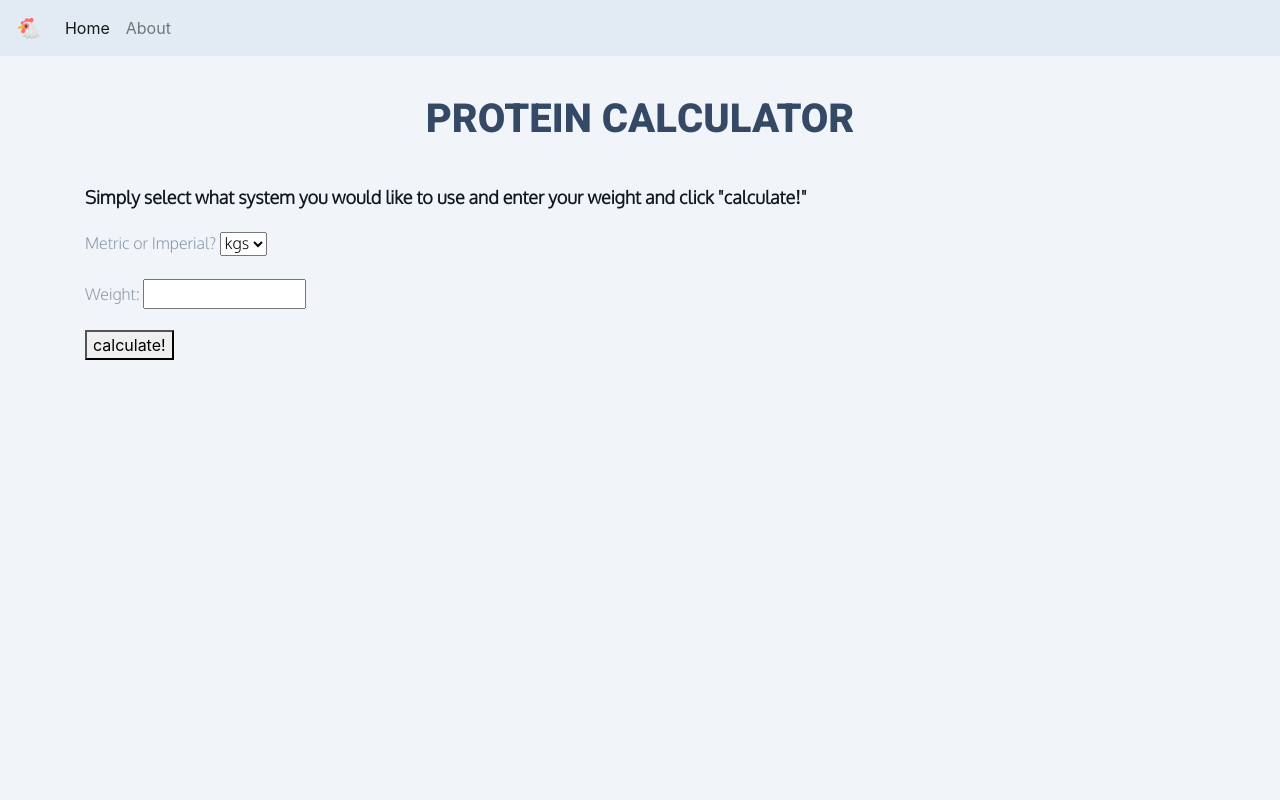
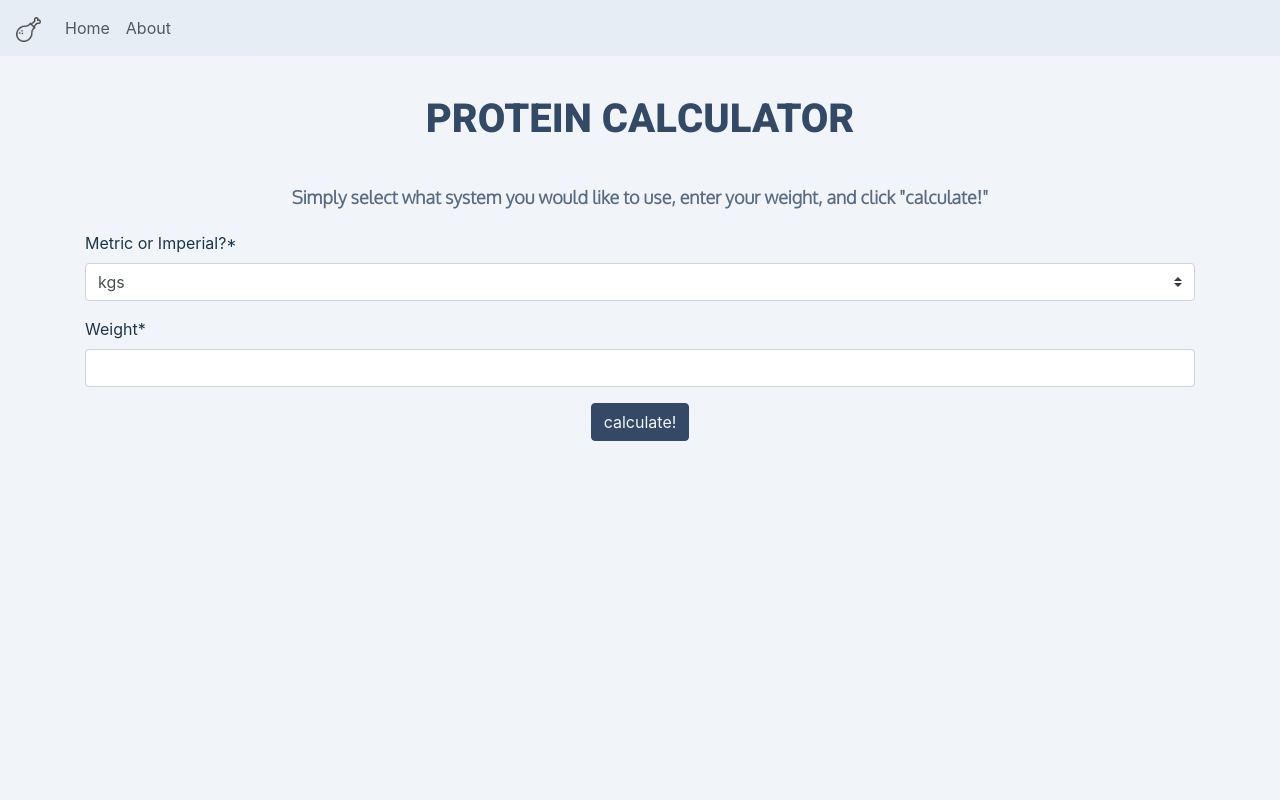
Before and after one commit to cyee3012/protein_calculator, a Django app: page / in a window 1280 px wide. Run offline with Django 4.2, Linux system fonts and the light colour scheme; some libraries are stand-ins or nearby versions.

Commit message:
added crispy form to style form, changed icon and favicon

```diff
--- a/protein_calculator_site/calculator/forms.py
+++ b/protein_calculator_site/calculator/forms.py
@@ -1,7 +1,17 @@
 from django import forms
+from crispy_forms.helper import FormHelper
+from crispy_forms.layout import Submit
 
-SYSTEM_CHOICES = [("metric", "kgs"), ("imperial","lbs")]
 
 class ProteinForm(forms.Form):
+
+  def __init__(self, *args, **kwargs):
+    super().__init__(*args, **kwargs)
+    self.helper = FormHelper(self)
+    self.helper.form_method = 'POST'
+    self.helper.add_input(Submit('submit', 'calculate!'))
+
+  SYSTEM_CHOICES = [("metric", "kgs"), ("imperial","lbs")]
+
   system = forms.CharField(label="Metric or Imperial?", widget=forms.Select(choices=SYSTEM_CHOICES))
-  weight = forms.CharField(label="Weight", max_length=3)
+  weight = forms.IntegerField()
--- a/protein_calculator_site/calculator/static/calculator/main.css
+++ b/protein_calculator_site/calculator/static/calculator/main.css
@@ -1,5 +1,12 @@
+html {
+    overflow: hidden;
+    height: 100%;
+}
+
 body {
   background-color: #F1F5F9;
+  height: 100%;
+  overflow: auto;
 }
 
 h1 {
@@ -33,16 +40,55 @@ p {
   font-family: 'Oxygen', sans-serif;
 }
 
+i {
+  color: #1D3549;
+}
+
 nav {
   background-color: #E2EBF3;
+  opacity: 0.7;
+}
+
+label {
+ color: #1D3549;
+}
+
+form {
+  text-align: center;
+}
+
+#div_id_system, #div_id_weight {
+  text-align: left;
+}
+
+.navbar-light .navbar-nav .nav-link {
+  color: #0D1821;
+}
+
+.nav-link:hover {
+  color: #A0ABBB;
+}
+
+.btn-primary {
+  color: #F1F5F9;
+  background-color: #344966;
+  border-color: #344966;
+}
+
+.btn-primary:hover {
+  color: #E2EBF3;
+  background-color: #1D3549;
+  border-color: #1D3549;
 }
 
 .intructions {
-  color: #0D1821;
+  color: #344966;
   font-family: 'Oxygen', sans-serif;
   font-weight: bold;
   font-size: 18px;
   padding-bottom: 20px;
+  text-align: center;
+  opacity: 0.8;
 }
 
 .amount {
@@ -52,10 +98,11 @@ nav {
 }
 
 .results {
-  text-align:  center;
-  padding: 50px;
+  text-align: center;
+  padding: 50px 20px;
+  margin: 0px 50px;
   background-color: #FFFFFF;
-  opacity: 0.7;
+  opacity: 0.8;
   border: solid 1px #1D3549;
   box-shadow: 12px 12px 2px 1px #8896AB;
 }
--- a/protein_calculator_site/calculator/templates/calculator/about.html
+++ b/protein_calculator_site/calculator/templates/calculator/about.html
@@ -3,10 +3,10 @@
 {% block content %}
   <h1>ABOUT</h1>
   <h2>What is Protein Calculator?</h2>
-  <p>Created by someone who was was constantly googling "how much protein do i need to eat to gain muscle?" 🔍
+  <p>Created by someone who was constantly googling "how much protein do i need to eat to gain muscle?" 🔍
     <br><br>Protein calculator was created to easily calculate protein intake,
   to help those who are trying to gain muscle 💪🏼
-    <br>This site does all of the maths for you 🧮
+    <br>This site does all of the maths for you, so you don't have to 🧮
     <br><br>Site created on Django 🐍
   </p>
 {% endblock content %}
--- a/protein_calculator_site/calculator/templates/calculator/base.html
+++ b/protein_calculator_site/calculator/templates/calculator/base.html
@@ -15,22 +15,27 @@
     <link rel="preconnect" href="https://fonts.googleapis.com">
     <link rel="preconnect" href="https://fonts.gstatic.com" crossorigin>
     <link href="https://fonts.googleapis.com/css2?family=Heebo:wght@800&family=Oxygen:wght@300&display=swap" rel="stylesheet">
+    <link rel="stylesheet" href="https://cdnjs.cloudflare.com/ajax/libs/font-awesome/5.9.0/css/all.css"></link>
     {% if title %}
       <title>Protein Calculator | {{ title }}</title>
     {% else %}
       <title>Protein Calculator</title>
     {% endif %}
+    <link rel="icon" type="image/x-icon" href="{% static 'calculator/favicon.ico' %}">
   </head>
   <body>
     <nav class="navbar navbar-expand-lg navbar-light">
-      <a class="navbar-brand" href="{% url 'calculator-home' %}">🐔</a>
+      <a class="navbar-brand" href="{% url 'calculator-home' %}">
+        <!-- <i class='fas fa-drumstick-bite'></i> -->
+        <img src="{% static 'calculator/chicken-thigh.png' %}" alt="" height="25px" width="25px ">
+      </a>
       <button class="navbar-toggler" type="button" data-toggle="collapse" data-target="#navbarSupportedContent" aria-controls="navbarSupportedContent" aria-expanded="false" aria-label="Toggle navigation">
         <span class="navbar-toggler-icon"></span>
       </button>
 
       <div class="collapse navbar-collapse" id="navbarSupportedContent">
         <ul class="navbar-nav mr-auto">
-          <li class="nav-item active">
+          <li class="nav-item">
             <a class="nav-link" href="{% url 'calculator-home' %}">Home</a>
           </li>
           <li class="nav-item">
--- a/protein_calculator_site/calculator/templates/calculator/home.html
+++ b/protein_calculator_site/calculator/templates/calculator/home.html
@@ -1,15 +1,15 @@
 {% extends "calculator/base.html" %}
+{% load crispy_forms_tags %}
 
 {% block content %}
   <h1>PROTEIN CALCULATOR</h1>
   <div class="intructions">
-    Simply select what system you would like to use and enter your weight and click "calculate!"
+    Simply select what system you would like to use, enter your weight, and click "calculate!"
   </div>
 
   <form method="post" action="/results/">
     {% csrf_token %}
-    {{form.as_p}}
-    <button type="submit", name="save">calculate!</button>
+    {% crispy form %}
   </form>
 
 {% endblock content %}
--- a/protein_calculator_site/protein_calculator/settings.py
+++ b/protein_calculator_site/protein_calculator/settings.py
@@ -38,6 +38,7 @@ INSTALLED_APPS = [
     'django.contrib.sessions',
     'django.contrib.messages',
     'django.contrib.staticfiles',
+    'crispy_forms',
 ]
 
 MIDDLEWARE = [
@@ -122,3 +123,5 @@ STATIC_URL = 'static/'
 # https://docs.djangoproject.com/en/4.0/ref/settings/#default-auto-field
 
 DEFAULT_AUTO_FIELD = 'django.db.models.BigAutoField'
+
+CRISPY_TEMPLATE_PACK = 'bootstrap4'
```
Also changed, not shown: protein_calculator_site/calculator/static/calculator/chicken-thigh.png (added), protein_calculator_site/calculator/static/calculator/favicon.ico (added), 3 other files.
